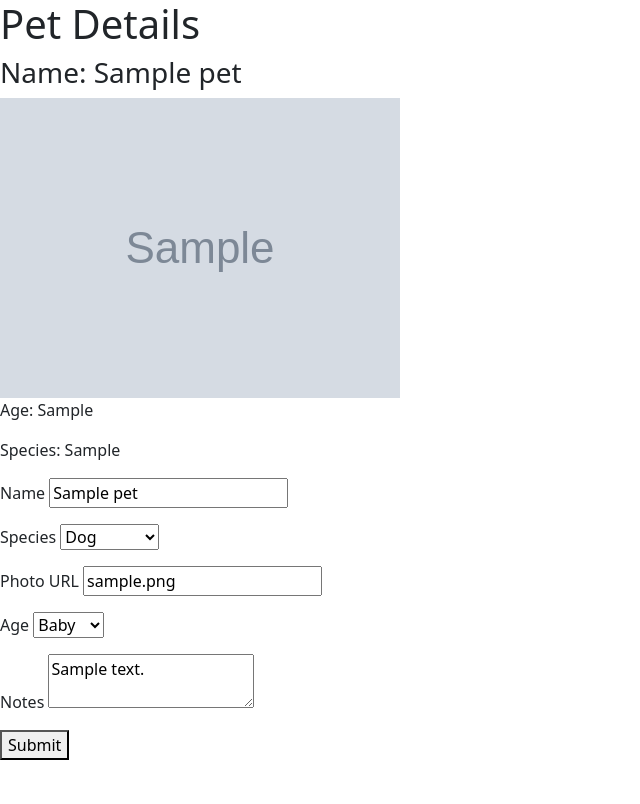
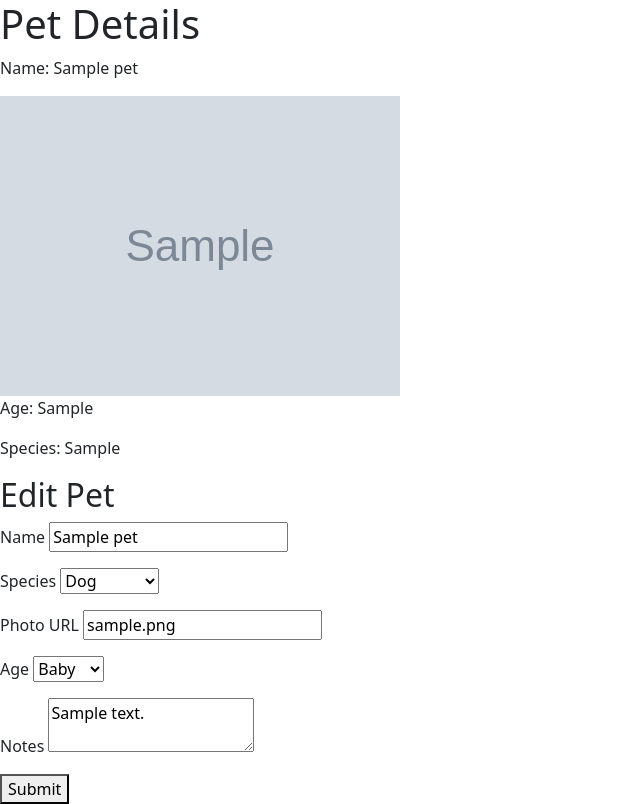
Before and after one commit to claudia-lam/flask-wtforms-externalAPIs, a Flask app: page /1 in a window 1280 px wide. Shown: the whole page, without its empty margins (0-640 px from the left). Before the commit the page ends 760 px from the top, so only its background shows below. Run offline with Flask 3, Linux system fonts and the light colour scheme; tables that the repository leaves empty hold one stand-in row (values such as "Sample post"); grey boxes marked "Sample" are stand-in pictures.

Commit message:
add header to edit pet form

```diff
--- a/templates/pets/details.html
+++ b/templates/pets/details.html
@@ -5,12 +5,14 @@
 {% block content %}
   <h1>Pet Details</h1>
   <div>
-    <h3>Name: {{pet.name}}</h3>
+    <p>Name: {{pet.name}}</p>
     {% if pet.photo_url %}<img src="{{pet.photo_url}}" alt="{{pet.name}}">{% endif %}
     <p>Age: {{pet.age}}</p>
     <p>Species: {{pet.species}}</p>
   </div>
 
+  <div>
+    <h2>Edit Pet</h2>
     <form id="pet-edit-form" method="POST">
       {{ form.hidden_tag() }} <!--add type=hidden form fields -->
 
@@ -30,5 +32,5 @@
 
       <button type="submit">Submit</button>
     </form>
-
+</div>
 {% endblock %}
```
Lines whose indentation alone changed are shown as unchanged.
